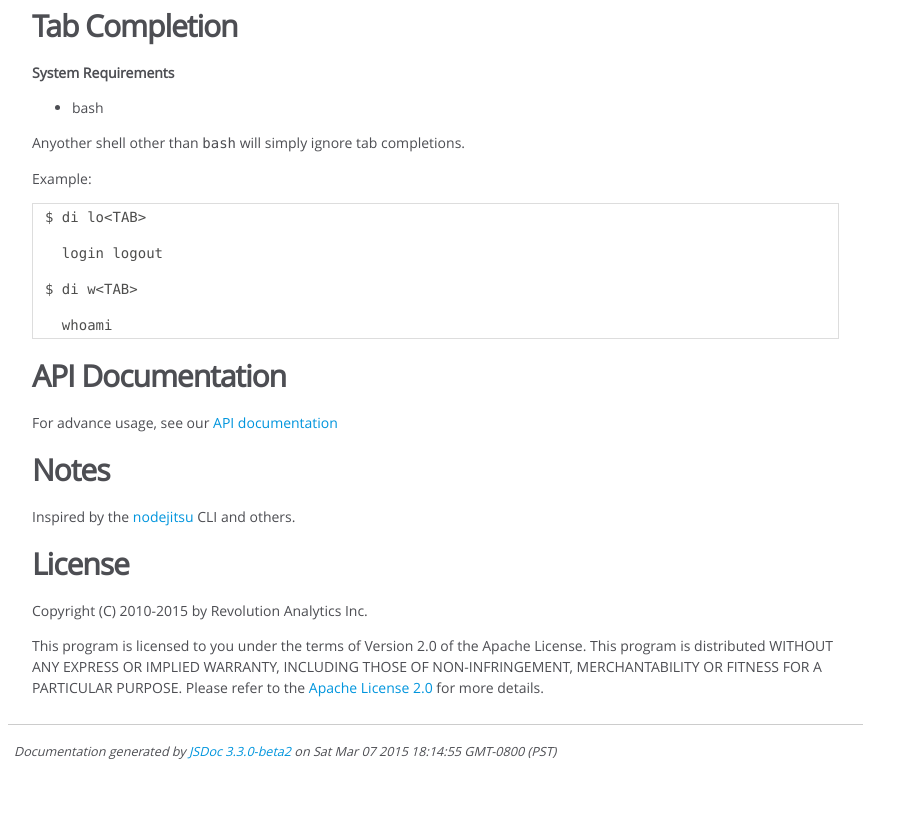
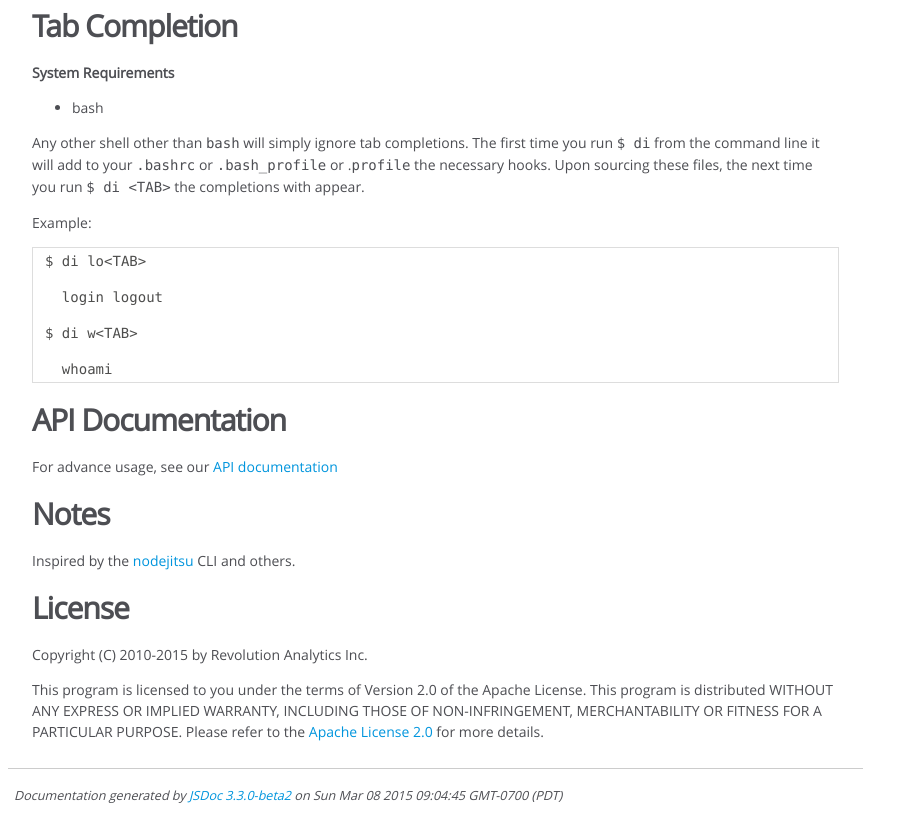
Before and after one commit to microsoft/deployr-cli, a plain HTML site: page index.html in a window 1280 px wide. Shown: the part 2899-3719 px from the top of the page, without its empty margins (0-918 px from the left). Before the commit the page ends 3675 px from the top, so only its background shows below. Drawn offline with Linux system fonts and the light colour scheme.

Commit message:
Update index.html

```diff
--- a/index.html
+++ b/index.html
@@ -2,7 +2,7 @@
 <html lang="en">
 <head>
     <meta charset="utf-8">
-    <title>DeployR CLI</title>
+    <title>JSDoc: Home</title>
 
     <script src="scripts/prettify/prettify.js"> </script>
     <script src="scripts/prettify/lang-css.js"> </script>
@@ -158,7 +158,10 @@ should be able to make all configuration changes from the <em>main menu</em> UI
 <ul>
 <li>bash</li>
 </ul>
-<p>Anyother shell other than <code>bash</code> will simply ignore tab completions.</p>
+<p>Any other shell other than <code>bash</code> will simply ignore tab completions. The first
+time you run <code>$ di</code> from the command line it will add to your <code>.bashrc</code> or
+<code>.bash_profile</code> or .<code>profile</code> the necessary hooks. Upon sourcing these files,
+the next time you run <code>$ di &lt;TAB&gt;</code> the completions with appear.</p>
 <p>Example:</p>
 <pre class="prettyprint source"><code>$ di lo&lt;TAB>
 
@@ -189,7 +192,7 @@ PURPOSE. Please refer to the <a href="http://www.apache.org/licenses/LICENSE-2.0
 <br class="clear">
 
 <footer>
-    Documentation generated by <a href="https://github.com/jsdoc3/jsdoc">JSDoc 3.3.0-beta2</a> on Sat Mar 07 2015 18:14:55 GMT-0800 (PST)
+    Documentation generated by <a href="https://github.com/jsdoc3/jsdoc">JSDoc 3.3.0-beta2</a> on Sun Mar 08 2015 09:04:45 GMT-0700 (PDT)
 </footer>
 
 <script> prettyPrint(); </script>
```
